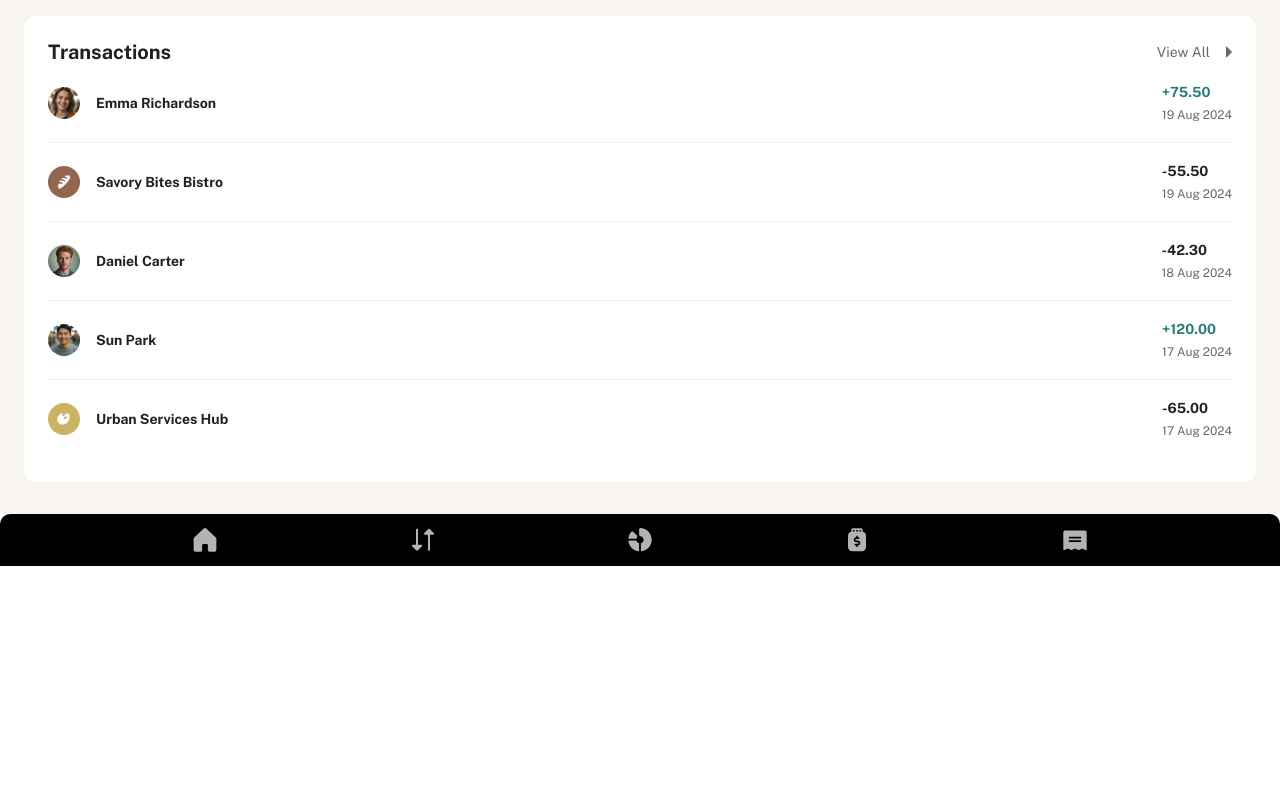
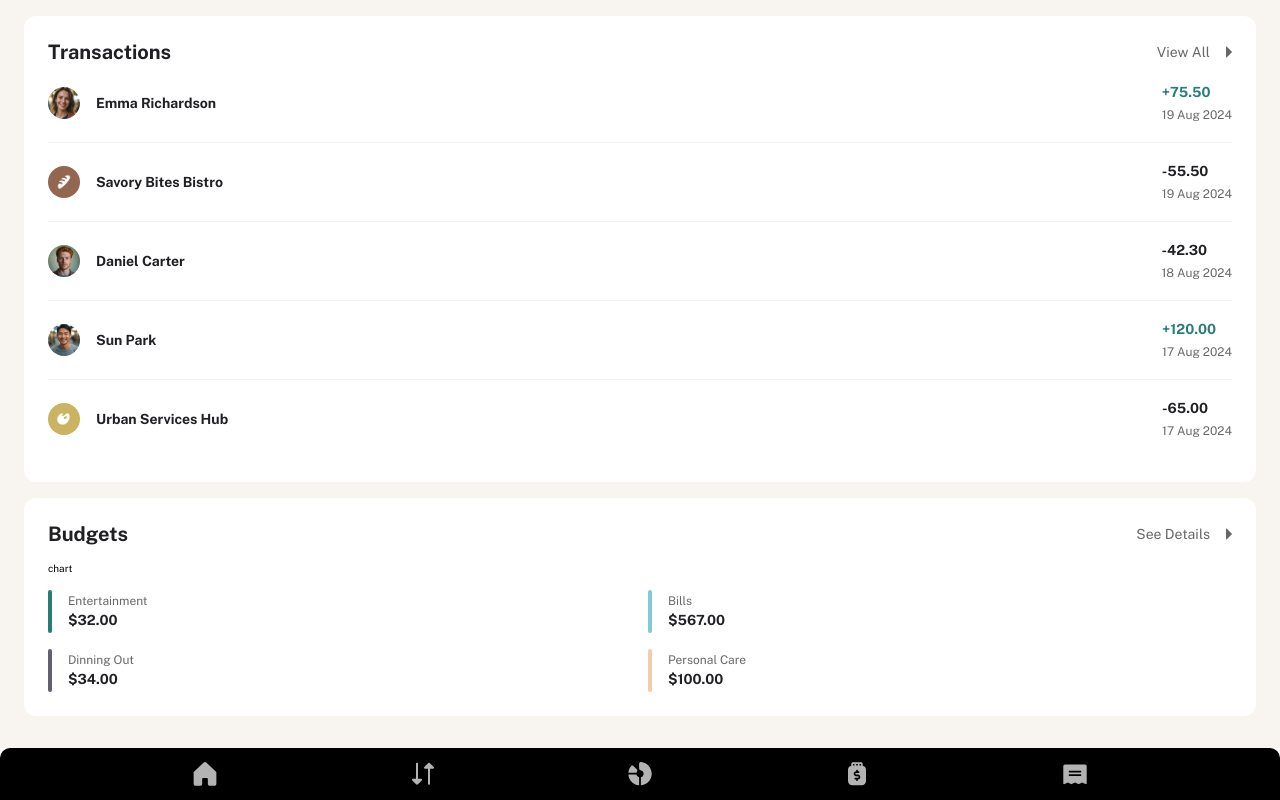
Before and after one commit to mhjarvis/personal-finance-application, a React (Vite) app: page / in a window 1280 px wide. Shown: the part 799-1599 px from the top of the page. Before the commit the page ends 1365 px from the top, so only its background shows below. Built offline with nearby package versions, Linux system fonts and the light colour scheme.

Commit message:
Add Budget Section to Homepage; before chartjs implementation

```diff
--- /dev/null
+++ b/src/features/Overview/OverviewBudgets/DoughnutChart.jsx
@@ -0,0 +1,6 @@
+// eslint-disable-next-line no-unused-vars
+import styles from "./DoughnutChart.module.css";
+
+export default function DoughnutChart() {
+	return <div className={styles.container}>chart</div>;
+}
--- /dev/null
+++ b/src/features/Overview/OverviewBudgets/DoughnutChart.module.css
@@ -0,0 +1,3 @@
+.container {
+	padding: var(--s200) 0;
+}
--- /dev/null
+++ b/src/features/Overview/OverviewBudgets/OverviewBudgets.jsx
@@ -0,0 +1,19 @@
+import SmallPot from "../../../common/components/SmallPot/SmallPot";
+import CardHeader from "../CardHeader/CardHeader";
+import DoughnutChart from "./DoughnutChart";
+import styles from "./OverviewBudgets.module.css";
+
+export default function OverviewBudgets() {
+	return (
+		<div className={styles.budget__container}>
+			<CardHeader title="Budgets" buttonInfo="See Details" />
+			<DoughnutChart />
+			<div className={styles.budget__items}>
+				<SmallPot title="Entertainment" amount="32" borderColor="--green" />
+				<SmallPot title="Bills" amount="567" borderColor="--cyan" />{" "}
+				<SmallPot title="Dinning Out" amount="34" borderColor="--navy" />{" "}
+				<SmallPot title="Personal Care" amount="100" borderColor="--yellow" />
+			</div>
+		</div>
+	);
+}
--- /dev/null
+++ b/src/features/Overview/OverviewBudgets/OverviewBudgets.module.css
@@ -0,0 +1,12 @@
+.budget__container {
+	background-color: white;
+	border-radius: 12px;
+	padding: 2.4rem;
+	margin-top: var(--s200);
+}
+
+.budget__items {
+	display: grid;
+	grid-template-columns: 1fr 1fr;
+	gap: 1.6rem;
+}
--- a/src/pages/Home/Home.jsx
+++ b/src/pages/Home/Home.jsx
@@ -8,6 +8,7 @@ import { useState } from "react";
 import OverviewPots from "../../features/Overview/OverviewPotsSection/OverviewPots";
 import OverviewTransactions from "../../features/Overview/OverviewTransactions/OverviewTransactions";
 import { transactionData } from "../../assets/data/transactionData";
+import OverviewBudgets from "../../features/Overview/OverviewBudgets/OverviewBudgets";
 
 export default function Home() {
 	const [balances, setBalances] = useState({
@@ -32,6 +33,7 @@ export default function Home() {
 				<OverviewBalanceSection balances={balances} />
 				<OverviewPots pots={pots} />
 				<OverviewTransactions data={transactions} />
+				<OverviewBudgets />
 			</MainLayout>
 			<NavigationLayout />
 		</div>
```
